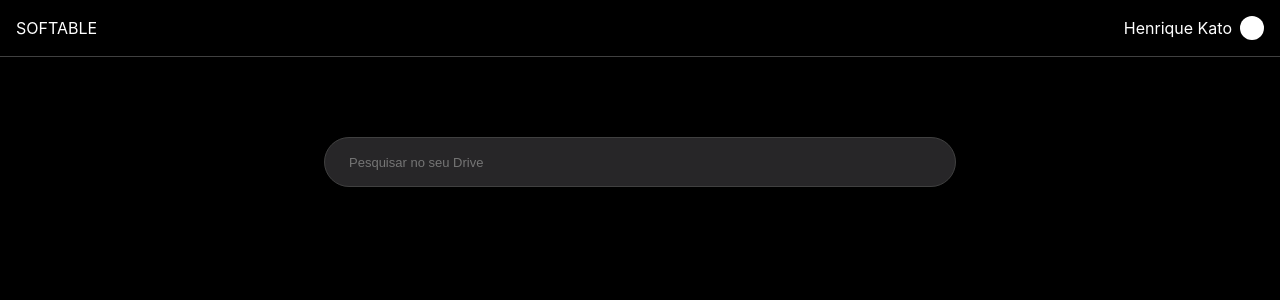
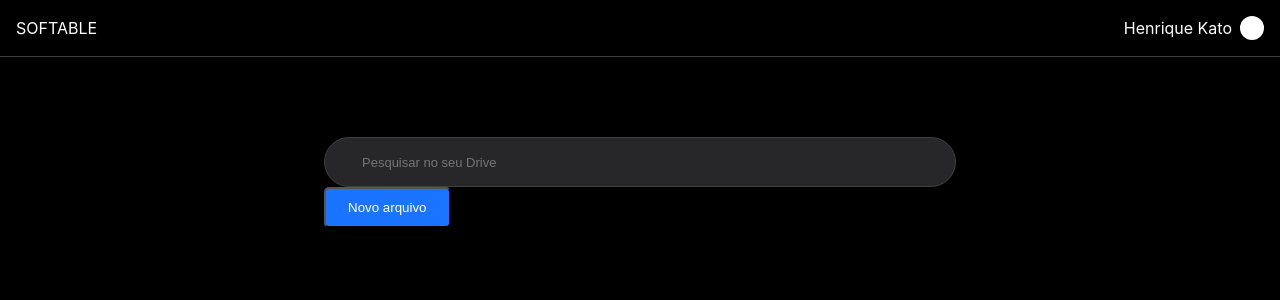
Before and after one commit to henrique-kato/google-drive, a Next.js app: page / in a window 1280 px wide. Shown: the top 300 px of the page. Built offline with nearby package versions, Linux system fonts and the light colour scheme.

Commit message:
feat: create new file button

```diff
--- a/app/page.tsx
+++ b/app/page.tsx
@@ -5,7 +5,8 @@ import {
   Main,
 } from "@styles/sharedstyles";
 import { Header } from "@components/Header";
-import { SearchBar } from "@components/SearchBar"
+import { SearchBar } from "@components/inputs/SearchBar"
+import { NewFileButton } from "@components/buttons/NewFileButton";
 
 export default function Home() {
   return (
@@ -18,6 +19,7 @@ export default function Home() {
       <Header/>
       <Main>
         <SearchBar />
+        <NewFileButton/>
       </Main>
     </Container>
   );
--- /dev/null
+++ b/app/src/components/commons/buttons/NewFileButton.tsx
@@ -0,0 +1,17 @@
+import styled from "styled-components";
+
+const NewFileButtonStyle = styled.button`
+  background: #1B74FF;
+  padding: 11px 22px;
+  color: white;
+  border-radius: 5px;
+  max-width: fit-content;
+`
+
+function NewFileButton(){
+  return (
+    <NewFileButtonStyle>Novo arquivo</NewFileButtonStyle>
+  )
+}
+
+export { NewFileButton }
--- a/app/src/components/commons/SearchBar.tsx
+++ b/app/src/components/commons/inputs/SearchBar.tsx
@@ -3,7 +3,7 @@ import styled from "styled-components";
 const SearchBarStyle = styled.input`
   outline: none;
   background-color: #272628;
-  padding: 1rem 1.5rem;
+  padding: 22px 37px;
   border: none;
   font-size: small;
   width: 632px;
```
